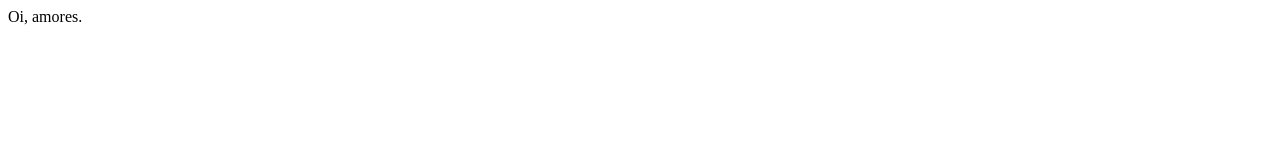
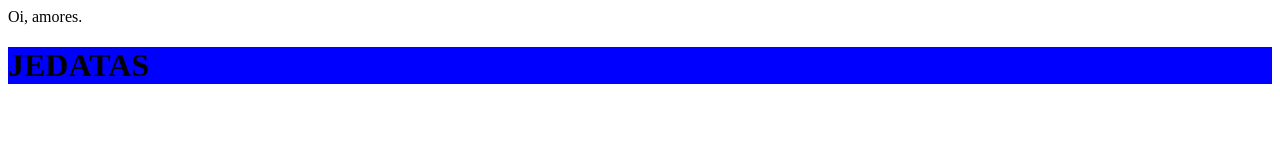
Before and after one commit to hugonorte/abertamente, a plain HTML site: page text.html in a window 1280 px wide. Drawn offline with Linux system fonts and the light colour scheme.

Commit message:
atualização no text.html

```diff
--- a/text.html
+++ b/text.html
@@ -7,5 +7,6 @@
 </head>
 <body>
     Oi, amores.
+    <h1 style="background-color: blue;">JEDATAS</h1>
 </body>
 </html>
```
